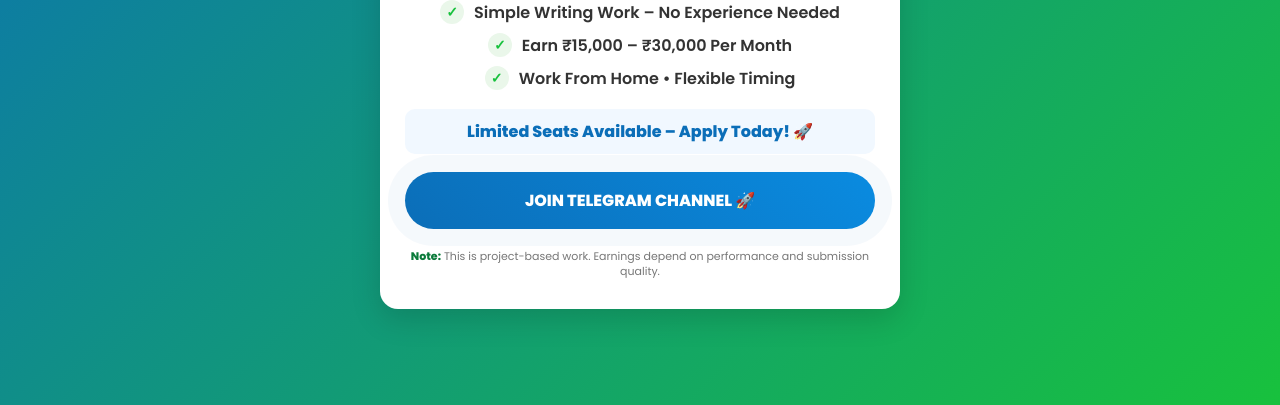
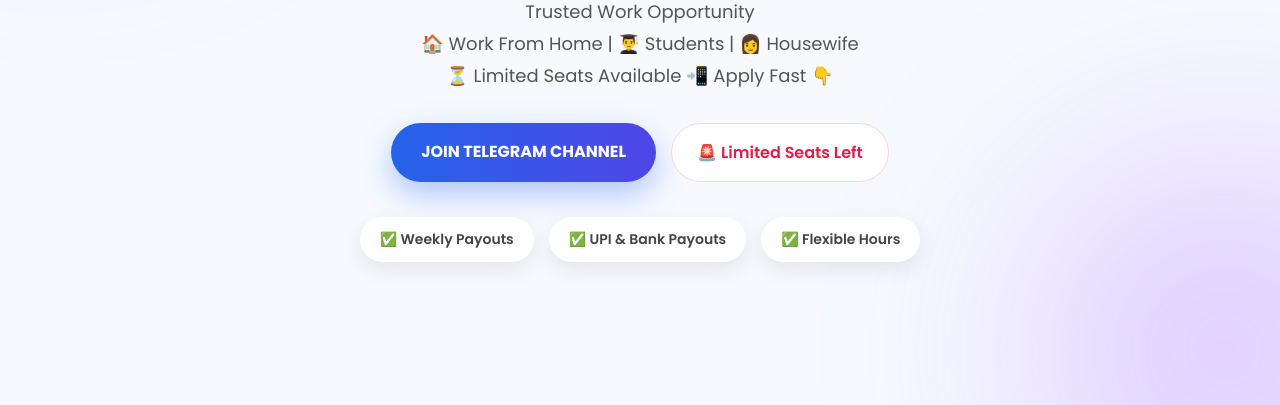
Before and after one commit to AnkulVishwakarma/Handwriting-789, a plain HTML site: page index.html in a window 1280 px wide. Shown: the part 395-800 px from the top of the page. Drawn offline with Linux system fonts and the light colour scheme.

Commit message:
Update index.html

```diff
--- a/index.html
+++ b/index.html
@@ -1,255 +1,209 @@
 <!DOCTYPE html>
-
 <html lang="en">
 <head>
 <meta charset="UTF-8">
 <meta name="viewport" content="width=device-width, initial-scale=1.0">
-<title>Work From Home Handwriting Job</title>
 
-<link href="https://fonts.googleapis.com/css2?family=Poppins:wght@400;600;800&display=swap" rel="stylesheet">
+<link href="https://fonts.googleapis.com/css2?family=Poppins:wght@300;400;600;700;800&display=swap" rel="stylesheet">
 
 <style>
-
 *{
-box-sizing:border-box;
 margin:0;
 padding:0;
+box-sizing:border-box;
+font-family:'Poppins',sans-serif;
 }
 
 body{
-font-family:'Poppins',sans-serif;
-background:linear-gradient(135deg,#0b6eb8,#18c13d);
+background:#f7f9ff;
+overflow-x:hidden;
 }
 
-/* Main Container */
-
-.sio-main-container{
+.hero{
+position:relative;
+min-height:100vh;
 display:flex;
 justify-content:center;
 align-items:center;
-min-height:100vh;
-padding:20px;
+padding:30px;
+text-align:center;
+overflow:hidden;
 }
 
-/* Card */
-
-.sio-landing-wrap{
-max-width:520px;
-width:100%;
-text-align:center;
-background:#fff;
-padding:30px 25px;
-border-radius:18px;
-box-shadow:0 10px 30px rgba(0,0,0,.15);
+.hero:before{
+content:'';
+position:absolute;
+width:350px;
+height:350px;
+background:#6f7cff;
+filter:blur(120px);
+top:-120px;
+left:-120px;
+opacity:.35;
+border-radius:50%;
 }
 
-/* Pulse Animation */
-
-@keyframes pulse-blue{
-0%{box-shadow:0 0 0 0 rgba(11,110,184,.7)}
-70%{box-shadow:0 0 0 18px rgba(11,110,184,0)}
-100%{box-shadow:0 0 0 0 rgba(11,110,184,0)}
+.hero:after{
+content:'';
+position:absolute;
+width:350px;
+height:350px;
+background:#9b5cff;
+filter:blur(120px);
+bottom:-120px;
+right:-120px;
+opacity:.35;
+border-radius:50%;
 }
 
-/* Button */
-
-.sio-btn{
-display:block;
-width:100%;
-background:linear-gradient(45deg,#0b6eb8,#0a8be0);
-color:#fff;
-padding:16px;
-font-size:16px;
-font-weight:700;
-border-radius:50px;
-text-decoration:none;
-margin:15px 0;
-transition:.3s;
-animation:pulse-blue 2s infinite;
+.box{
+position:relative;
+z-index:2;
+max-width:600px;
 }
 
-.sio-btn:hover{
-transform:scale(1.05);
-background:linear-gradient(45deg,#095c9d,#0b6eb8);
+.badge{
+display:inline-block;
+padding:8px 18px;
+background:#fff;
+border-radius:30px;
+font-size:13px;
+font-weight:600;
+color:#4f46e5;
+box-shadow:0 10px 25px rgba(0,0,0,.08);
+margin-bottom:25px;
 }
 
-/* Profile */
-
-.sio-profile{
-margin:20px 0;
+h1{
+font-size:52px;
+font-weight:800;
+line-height:1.1;
+color:#111827;
+margin-bottom:15px;
 }
 
-.sio-avatar{
-width:110px;
-height:110px;
-margin:auto;
-border-radius:50%;
-overflow:hidden;
-border:4px solid #fff;
-box-shadow:0 5px 15px rgba(0,0,0,.2);
+.gradient{
+background:linear-gradient(90deg,#3b82f6,#8b5cf6);
+-webkit-background-clip:text;
+-webkit-text-fill-color:transparent;
 }
 
-.sio-avatar img{
-width:100%;
-height:100%;
-object-fit:cover;
+.desc{
+font-size:18px;
+color:#555;
+line-height:1.8;
+margin-bottom:30px;
 }
 
-.sio-headline{
-margin-top:12px;
-font-size:24px;
-font-weight:800;
-color:#18c13d;
+.btns{
+display:flex;
+justify-content:center;
+gap:15px;
+flex-wrap:wrap;
+margin-bottom:35px;
 }
 
-/* Features */
-
-.sio-features{
-margin-top:10px;
+.primary{
+background:linear-gradient(90deg,#2563eb,#4f46e5);
+padding:16px 30px;
+border-radius:40px;
+color:#fff;
+text-decoration:none;
+font-weight:700;
+box-shadow:0 12px 30px rgba(37,99,235,.35);
 }
 
-.sio-feature{
+.secondary{
+background:#fff;
+padding:16px 25px;
+border-radius:40px;
+border:1px solid #ffd4d4;
+color:#e11d48;
+font-weight:600;
+}
+
+.features{
 display:flex;
 justify-content:center;
-align-items:center;
-gap:10px;
-margin:8px 0;
+gap:15px;
+flex-wrap:wrap;
 }
 
-.sio-feature p{
+.feature{
+background:#fff;
+padding:12px 20px;
+border-radius:30px;
+box-shadow:0 8px 20px rgba(0,0,0,.08);
+font-size:14px;
 font-weight:600;
-color:#333;
+color:#444;
 }
 
-.sio-tick{
-width:24px;
-height:24px;
-border-radius:50%;
-background:#eaf7ea;
-display:flex;
-align-items:center;
-justify-content:center;
-font-weight:800;
-color:#18c13d;
-font-size:14px;
+@media(max-width:768px){
+
+h1{
+font-size:38px;
 }
 
-/* Highlight */
-
-.sio-highlight{
-margin:18px 0;
-padding:10px;
-background:#f1f8ff;
-border-radius:10px;
-font-weight:700;
-color:#0b6eb8;
+.desc{
+font-size:16px;
 }
 
-/* Disclaimer */
-
-.sio-disclaimer{
-margin-top:20px;
-font-size:11px;
-color:#777;
-line-height:1.4;
-}
-
-/* Mobile */
-
-@media(max-width:480px){
-
-.sio-btn{
-font-size:14px;
-padding:14px;
-}
-
-.sio-headline{
-font-size:21px;
-}
-
-.sio-feature p{
-font-size:13px;
+.primary,
+.secondary{
+width:100%;
 }
 
 }
-
 </style>
-
 </head>
 
 <body>
 
-<div class="sio-main-container">
+<section class="hero">
 
-<div class="sio-landing-wrap">
+<div class="box">
 
-<a class="sio-btn" href="https://t.me/+D1wfSP6IN1cxNGQ1" target="_blank">
-JOIN TELEGRAM CHANNEL 🚀
+<div class="badge">
+✨ New! Direct Weekly Payments Available
+</div>
+
+<h1>
+Earn by Writing<br>
+<span class="gradient">ENGLISH HAND WRITING WORK</span>
+</h1>
+
+<div class="desc">
+Trusted Work Opportunity<br>
+🏠 Work From Home | 👨‍🎓 Students | 👩 Housewife<br>
+⏳ Limited Seats Available 📲 Apply Fast 👇
+</div>
+
+<div class="btns">
+
+<a href="https://t.me/+D1wfSP6IN1cxNGQ1" class="primary">
+JOIN TELEGRAM CHANNEL
 </a>
 
-<div class="sio-profile">
-
-<div class="sio-avatar">
-<img src="https://i.ibb.co/39b4Gf2P/DP.jpg">
-</div>
-
-<div class="sio-headline">
-ENGLISH HAND WRITING WORK
+<div class="secondary">
+🚨 Limited Seats Left
 </div>
 
 </div>
 
-<div class="sio-features">
+<div class="features">
 
-<div class="sio-feature">
-<div class="sio-tick">✓</div>
-<p>Simple Writing Work – No Experience Needed</p>
-</div>
+<div class="feature">✅ Weekly Payouts</div>
 
-<div class="sio-feature">
-<div class="sio-tick">✓</div>
-<p>Earn ₹15,000 – ₹30,000 Per Month</p>
-</div>
+<div class="feature">✅ UPI & Bank Payouts</div>
 
-<div class="sio-feature">
-<div class="sio-tick">✓</div>
-<p>Work From Home • Flexible Timing</p>
-</div>
+<div class="feature">✅ Flexible Hours</div>
 
-<div class="sio-highlight">
-Limited Seats Available – Apply Today! 🚀
 </div>
 
 </div>
 
-<a class="sio-btn" href="https://t.me/+D1wfSP6IN1cxNGQ1" target="_blank">
-JOIN TELEGRAM CHANNEL 🚀
-</a>
+</section>
 
-<div class="sio-disclaimer">
-<b style="color:#0a7a3a">Note:</b> This is project-based work.
-Earnings depend on performance and submission quality.
-</div>
-
-</div>
-
-</div>
-<!-- Meta Pixel Code -->
-<script>
-!function(f,b,e,v,n,t,s)
-{if(f.fbq)return;n=f.fbq=function(){n.callMethod?
-n.callMethod.apply(n,arguments):n.queue.push(arguments)};
-if(!f._fbq)f._fbq=n;n.push=n;n.loaded=!0;n.version='2.0';
-n.queue=[];t=b.createElement(e);t.async=!0;
-t.src=v;s=b.getElementsByTagName(e)[0];
-s.parentNode.insertBefore(t,s)}(window, document,'script',
-'https://connect.facebook.net/en_US/fbevents.js');
-fbq('init', '1028677476506320');
-fbq('track', 'PageView');
-</script>
-<noscript><img height="1" width="1" style="display:none"
-src="https://www.facebook.com/tr?id=1028677476506320&ev=PageView&noscript=1"
-/></noscript>
-<!-- End Meta Pixel Code -->
 </body>
 </html>
```
